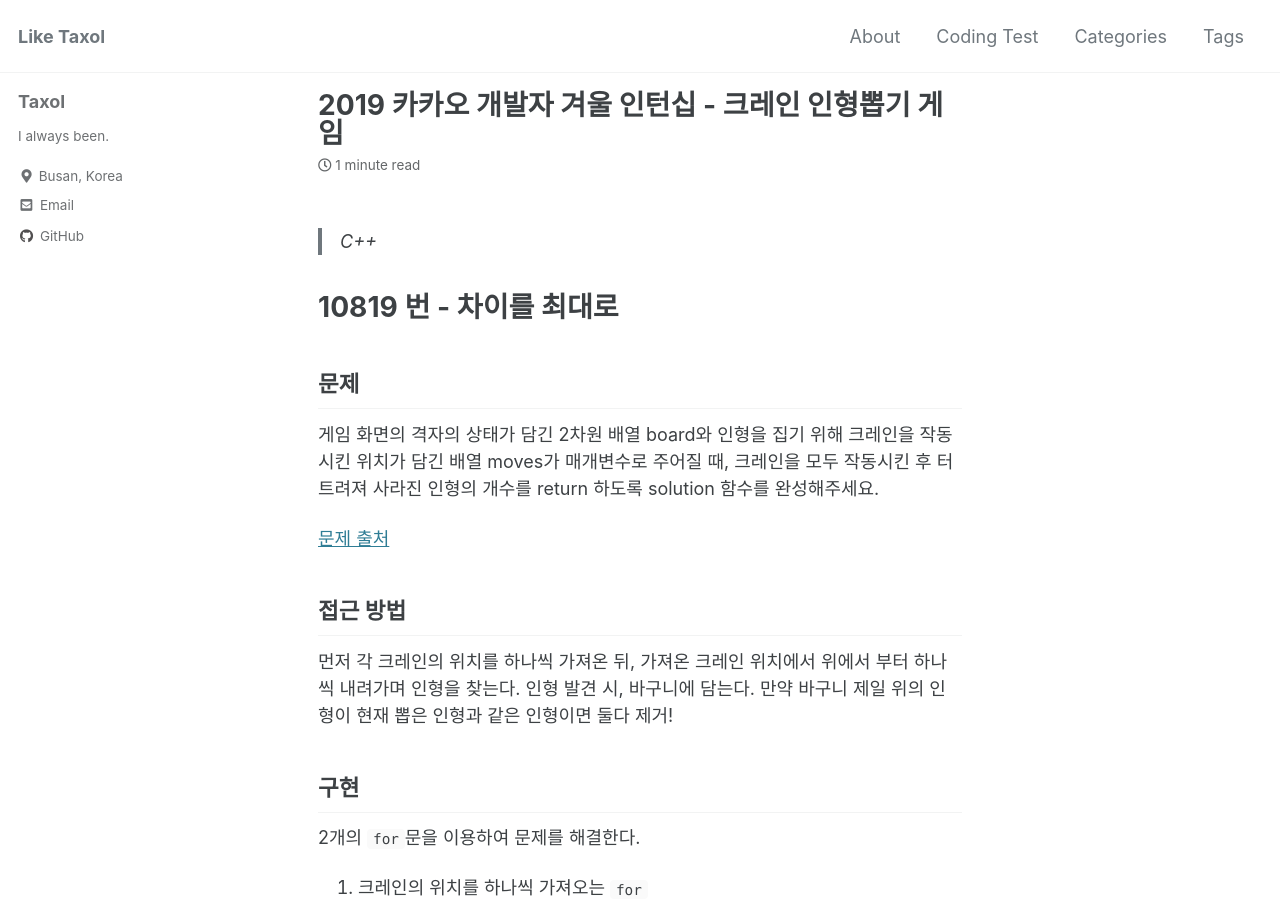
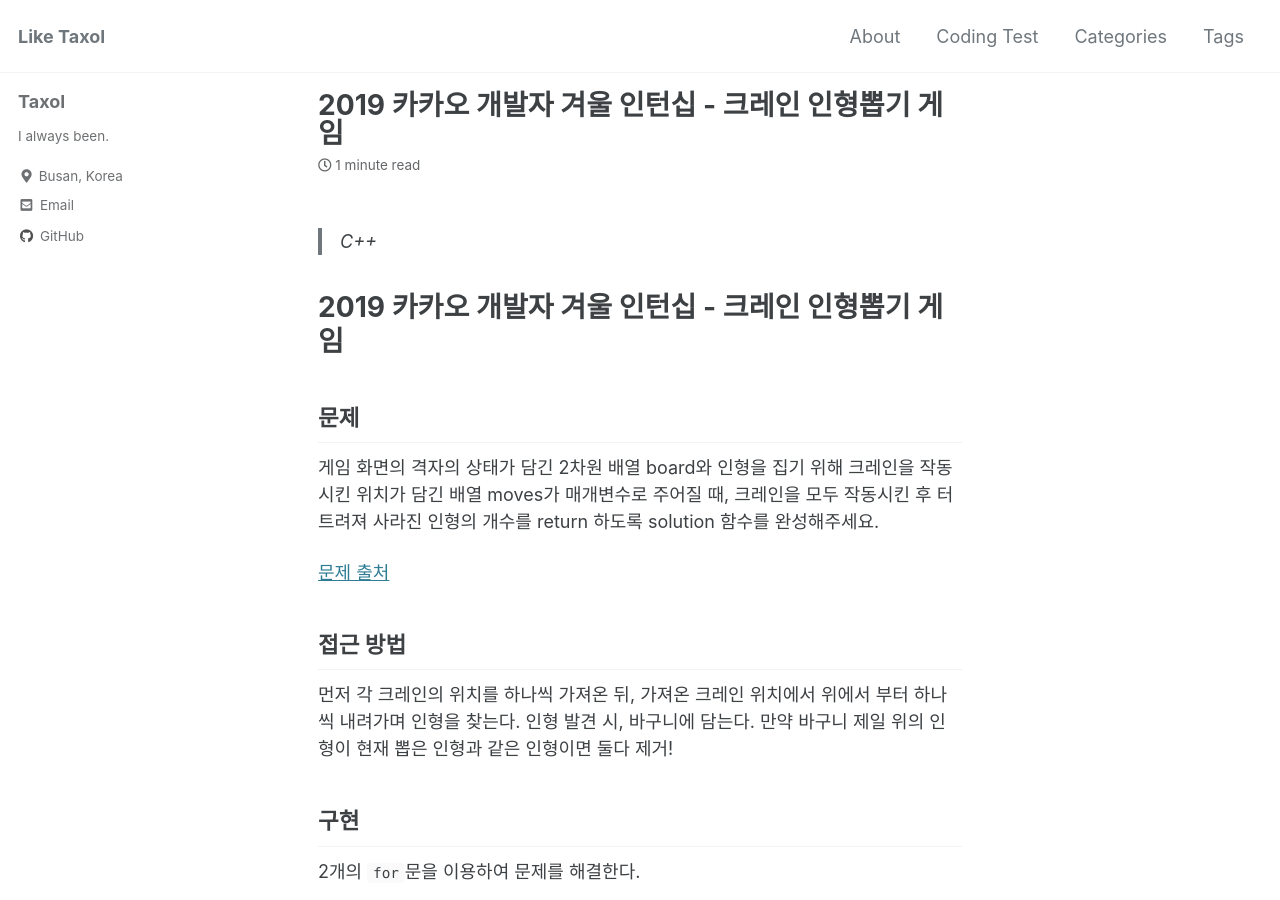
Before and after one commit to taxol1203/taxol1203.github.io, a Jekyll site: the page built from _posts/2020-10-16-pg-크레인 인형뽑기 게임.md, in a window 1280 px wide and 900 px high. Built offline with Jekyll 4.4.1, drawn with Linux system fonts in a browser that asks for light colours; cached includes are drawn as plain includes.

Commit message:
pg - Crane

```diff
--- a/_posts/2020-10-16-pg-크레인 인형뽑기 게임.md
+++ b/_posts/2020-10-16-pg-크레인 인형뽑기 게임.md
@@ -9,7 +9,7 @@ tags:
 
 > C++
 
-10819 번 - 차이를 최대로
+2019 카카오 개발자 겨울 인턴십 - 크레인 인형뽑기 게임
 =============
 
 ## 문제
```
